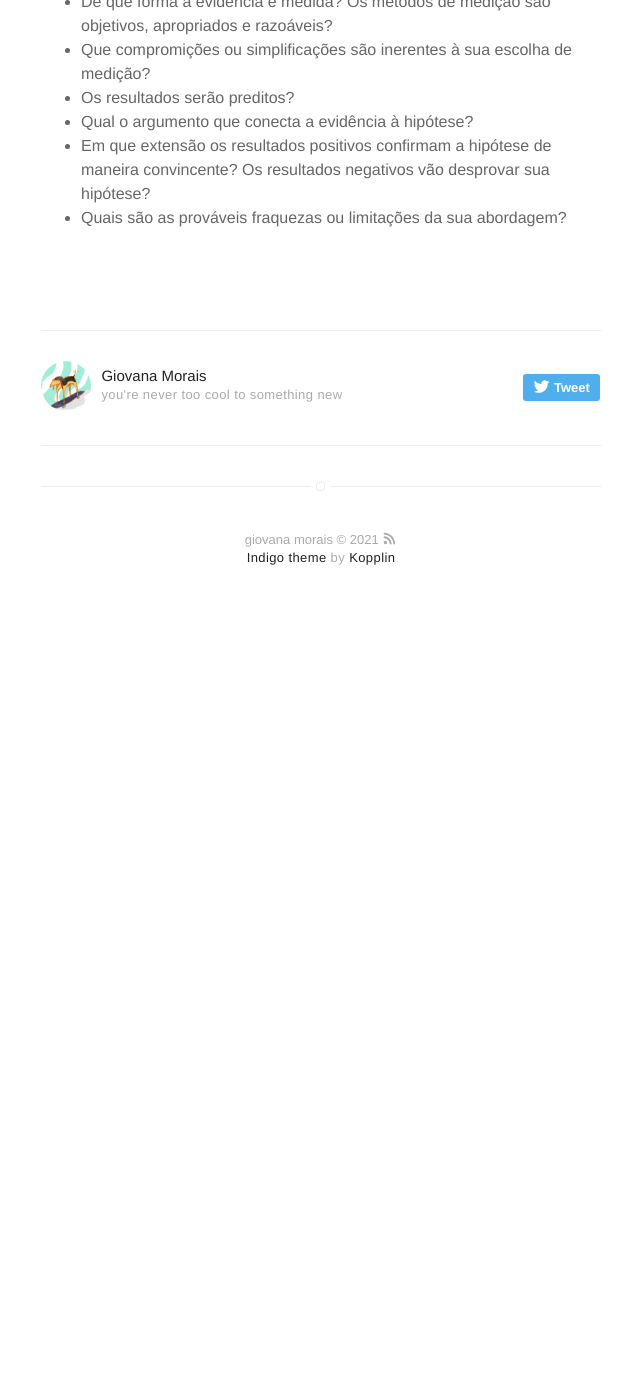
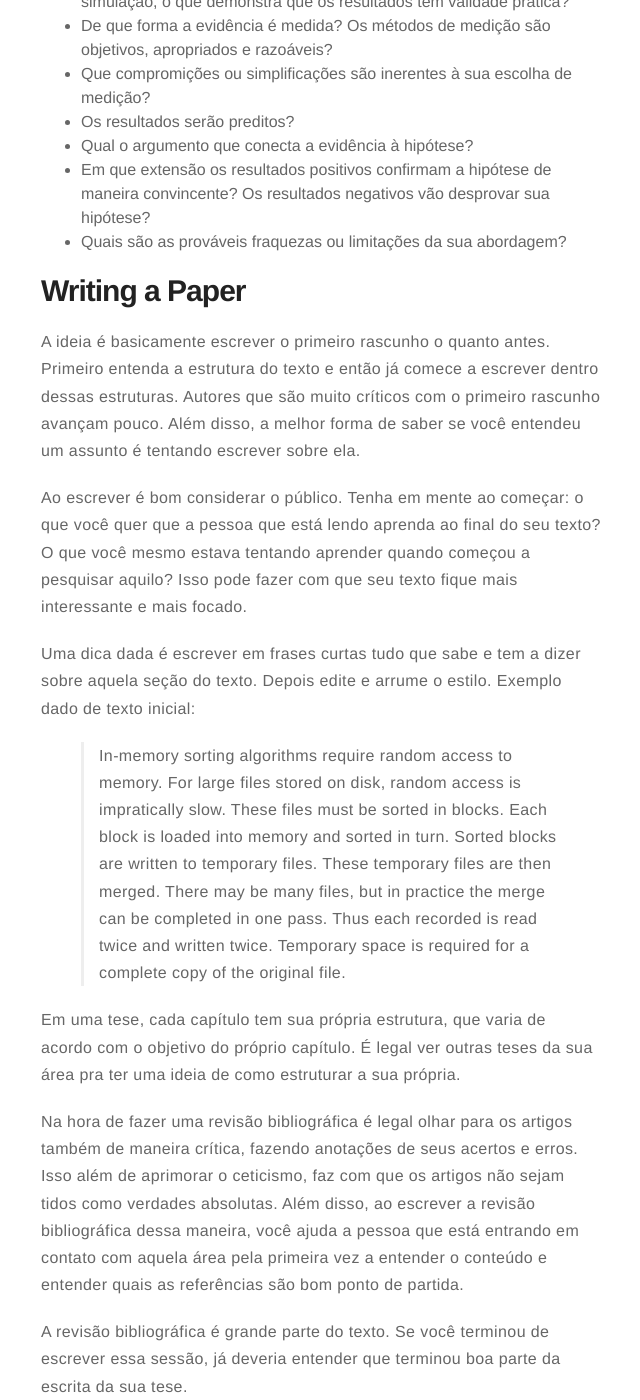
Before and after one commit to giovana-morais/giovana-morais.github.io, a Jekyll site: the page built from _posts/2021-04-04-writing-for-cs.md, in a window 1280 px wide and 1400 px high, scrolled down 3824 px. Shown: the whole window, without its empty margins (319-959 px from the left). Built offline with Jekyll 4.4.1, drawn with Linux system fonts in a browser that asks for light colours; before the commit the page ends 4454 px from its top, so only the background shows below that; some of the changed text lies outside the part shown.

Commit message:
adiciona cap5

```diff
--- a/_posts/2021-04-04-writing-for-cs.md
+++ b/_posts/2021-04-04-writing-for-cs.md
@@ -16,6 +16,7 @@ Autor: Justin Zobel
 - [Getting Started](#getting-started)
 - [Reading and Reviewing](#reading-and-reviewing)
 - [Hypotheses, Questions and Evidences](#hypotheses-questions-and-evidences)
+- [Writing a Paper](#writing-a-paper)
 
 # Getting Started
 
@@ -142,3 +143,85 @@ Sobre evidência e medição
 - Em que extensão os resultados positivos confirmam a hipótese de maneira
   convincente? Os resultados negativos vão desprovar sua hipótese?
 - Quais são as prováveis fraquezas ou limitações da sua abordagem?
+
+# Writing a Paper
+
+A ideia é basicamente escrever o primeiro rascunho o quanto antes. Primeiro
+entenda a estrutura do texto e então já comece a escrever dentro dessas
+estruturas. Autores que são muito críticos com o primeiro rascunho avançam
+pouco. Além disso, a melhor forma de saber se você entendeu um assunto é
+tentando escrever sobre ela.
+
+Ao escrever é bom considerar o público. Tenha em mente ao começar: o que você
+quer que a pessoa que está lendo aprenda ao final do seu texto? O que você mesmo
+estava tentando aprender quando começou a pesquisar aquilo? Isso pode fazer com
+que seu texto fique mais interessante e mais focado.
+
+Uma dica dada é escrever em frases curtas tudo que sabe e tem a dizer sobre
+aquela seção do texto. Depois edite e arrume o estilo. Exemplo dado de texto
+inicial:
+
+> In-memory sorting algorithms require random access to memory. For large files
+> stored on disk, random access is impratically slow. These files must be sorted
+> in blocks. Each block is loaded into memory and sorted in turn. Sorted blocks
+> are written to temporary files. These temporary files are then merged. There
+> may be many files, but in practice the merge can be completed in one pass.
+> Thus each recorded is read twice and written twice. Temporary space is
+> required for a complete copy of the original file.
+
+Em uma tese, cada capítulo tem sua própria estrutura, que varia de acordo com o
+objetivo do próprio capítulo. É legal ver outras teses da sua área pra ter uma
+ideia de como estruturar a sua própria.
+
+Na hora de fazer uma revisão bibliográfica é legal olhar para os artigos também
+de maneira crítica, fazendo anotações de seus acertos e erros. Isso além de
+aprimorar o ceticismo, faz com que os artigos não sejam tidos como verdades
+absolutas. Além disso, ao escrever a revisão bibliográfica dessa maneira, você
+ajuda a pessoa que está entrando em contato com aquela área pela primeira vez a
+entender o conteúdo e entender quais as referências são bom ponto de partida.
+
+A revisão bibliográfica é grande parte do texto. Se você terminou de escrever
+essa sessão, já deveria entender que terminou boa parte da escrita da sua tese.
+
+> A conclusion is that which concludes, on the end. Conclusions are the
+> inferences drawn from a collection of information. Write "Conclusions" not
+> "Conclusion". If you have no conclusions to drawn, write "Summary", which is
+> often an appropriate way to end a thesis chapter.
+
+### Checklist
+Sobre o escopo:
+- Em que fórum ou tipo de fórum você pretende publicar seu trabalho?
+- O escopo do trabalho está bem definido?
+- Existe uma única e clara questão de pesquisa ou objetivo? Você consegue
+  identificar qual aspecto do trabalho é de maior interesse ou impacto?
+- Como você imagina um trabalho bem-sucedido? E um trabalho que falha? Você
+  consegue antecipar a forma da saída em cada um dos casos?
+- Quem é o público alvo? Qual tem que ser o conhecimento do público sobre a área
+  para que o trabalho consiga ser apreciado?
+- Os papéis do participantes estão claros? Quais são as suas atividades e quais
+  são dos outros?
+
+Sobre como a escrita é estruturada:
+- Que forma a sua escrita vai ter? Que outros artigos ou teses você vai querer
+  que lembre?
+- Você está escrevendo uma estrutura bem definida e organizada? Quais são as
+  seções e como elas se relacionam entre si?
+- O título, resumo e introdução definem o contexto para o trabalho?
+- Você estabeleceu uma conexão entre a questão, os trabalhos relacionados,
+  métodos e resultados? Isto é, você definiu a forma que a narrativa vai tomar?
+- Tem algo de incomum na organização da escrita e, se sim, tem uma razão para
+  essa outra organização e como ela vai ser explicada ao leitor?
+- Se você está escrevendo uma tese, existem requisitos de formatação?
+
+Sobre sua abordagem ao trabalho:
+- Você está mantendo um log ou um caderno?
+- Você trabalha com uma agenda explícita, com datas e objetivos?
+- Seus prazos deixam tempo o suficente para o seu orientador te dar feedback nos
+  rascunhos ou para os seus colegas contribuírem com o material?
+- Você tem uma abordagem efetiva para rapidamente gerar texto?
+- Como os resultados estão sendo selecionados para apresentação? Esses
+  resultados se relacionam com seu objetivo inicial? Como os resultados se
+  relacionam com o corpo completo de evidência que você está coletando?
+- Seus resultados foram criticamente analisados?
+- Para uma tese, você sabe como será examinada? Como esse conhecimento molda sua
+  escrita?
```
